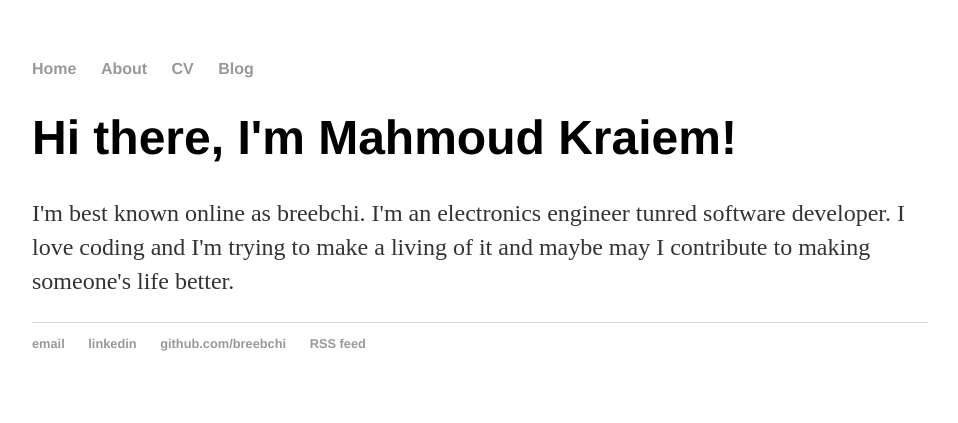
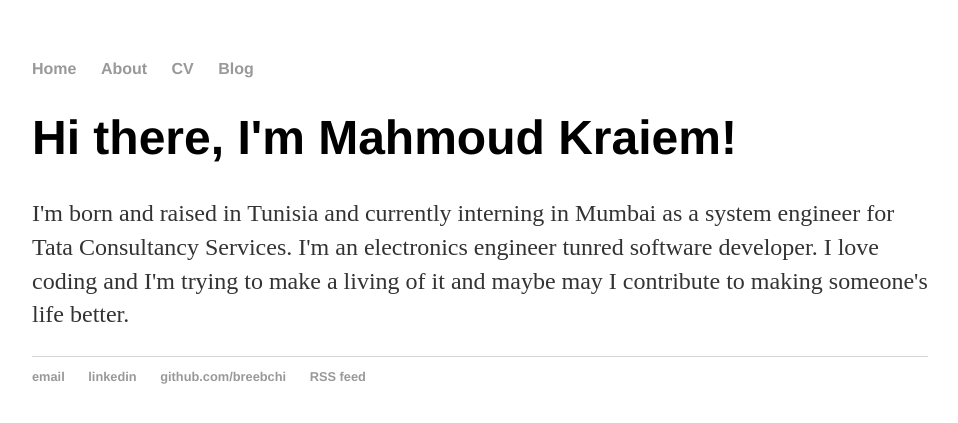
Before and after one commit to breebchi/breebchi.github.io, a Jekyll site: the page built from about/index.html, in a window 1280 px wide. Shown: the top 423 px of the page, without its empty margins (160-1118 px from the left). Built offline with Jekyll 4.4.1, drawn with Linux system fonts in a browser that asks for light colours.

Commit message:
Update index.html

```diff
--- a/about/index.html
+++ b/about/index.html
@@ -4,6 +4,7 @@ title: About Mahmoud Kraiem
 ---
 <div class="blurb">
         		<h1>Hi there, I'm Mahmoud Kraiem!</h1>
-				<p>I'm best known online as breebchi. I'm an electronics engineer tunred software developer.
+				<p>I'm born and raised in Tunisia and currently interning in Mumbai as a system engineer for Tata Consultancy Services.
+					I'm an electronics engineer tunred software developer.
         I love coding and I'm trying to make a living of it and maybe may I contribute to making someone's life better. </p>
     		</div><!-- /.blurb -->
```
